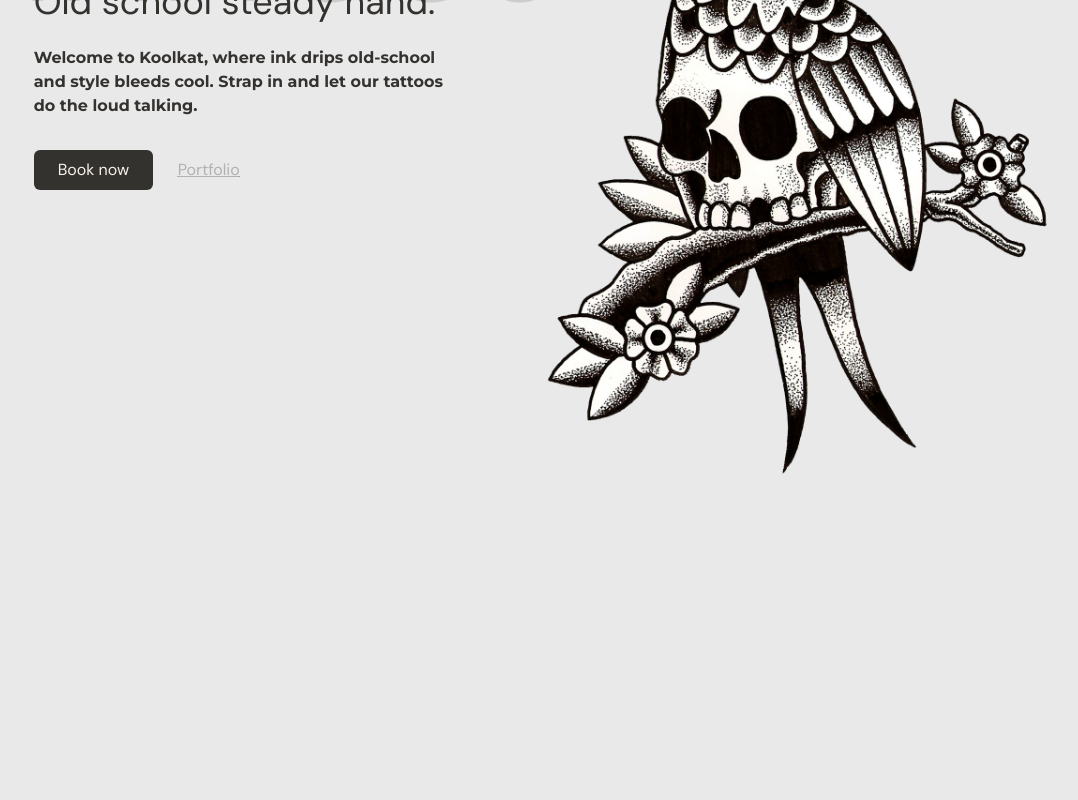
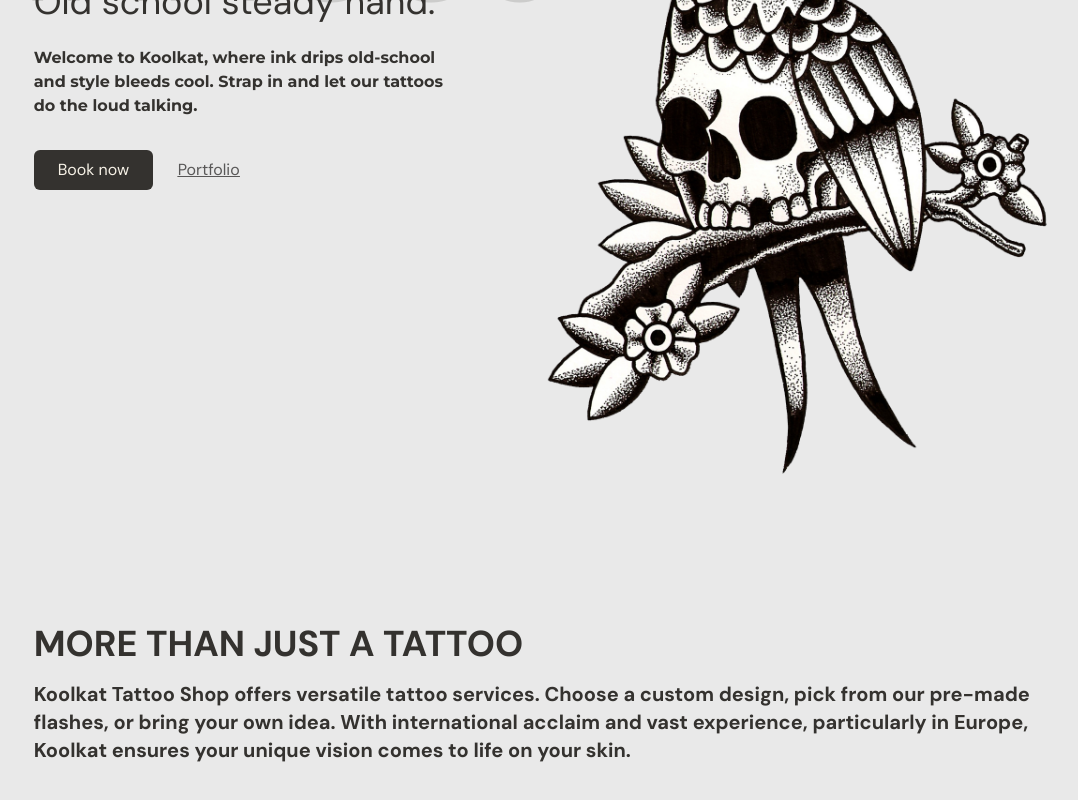
Before and after one commit to elon5000/tattoo-app, a React (Vite) app: page / in a window 1280 px wide. Shown: the part 314-1114 px from the top of the page, without its empty margins (73-1151 px from the left). Before the commit the page ends 944 px from the top, so only its background shows below. Built offline with nearby package versions, Linux system fonts and the light colour scheme.

Commit message:
Benefits section added

```diff
--- a/src/App.tsx
+++ b/src/App.tsx
@@ -2,8 +2,9 @@
 import { useState, useEffect } from 'react'
 
 // * Cmps
+import Home from '@/components/Home'
+import Benefits from '@/components/Benefits'
 import MainHeader from '@/components/MainHeader'
-import Home from '@/components/Home'
 
 // * Types
 import { SelectedPage } from './shared/types'
@@ -37,5 +38,9 @@ export default function App() {
       selectedPage={selectedPage}
       setSelectedPage={setSelectedPage}
     />
+    <Benefits
+      selectedPage={selectedPage}
+      setSelectedPage={setSelectedPage}
+    />
   </div>
 }
--- /dev/null
+++ b/src/components/Benefits/index.tsx
@@ -0,0 +1,27 @@
+
+// * Modules
+import { motion } from 'framer-motion'
+
+// * Types
+import { SelectedPage } from '@/shared/types'
+
+// * SVGs
+import { HomeModernIcon, UserGroupIcon, AcademicCapIcon } from '@heroicons/react/24/solid'
+
+type Props = {
+    selectedPage: SelectedPage
+    setSelectedPage: (value: SelectedPage) => void
+}
+
+export default function Benefits({ selectedPage, setSelectedPage }: Props) {
+    return <motion.section
+        id="benefits"
+        className="main-layout min-h-full py-20"
+        onViewportEnter={() => { setSelectedPage(SelectedPage.Benefits) }}
+    >
+        <motion.div>
+            <h3 className="uppercase font-extrabold text-4xl my-4">More than just a tattoo</h3>
+            <p className='font-bold text-xl'>Koolkat Tattoo Shop offers versatile tattoo services. Choose a custom design, pick from our pre-made flashes, or bring your own idea. With international acclaim and vast experience, particularly in Europe, Koolkat ensures your unique vision comes to life on your skin.</p>
+        </motion.div>
+    </motion.section>
+}
--- a/src/components/Home/index.tsx
+++ b/src/components/Home/index.tsx
@@ -25,7 +25,7 @@ export default function Home({ setSelectedPage, selectedPage }: Props) {
     const isAboveMediumScreens = useMediaQuery('(min-width: 1060px)')
     const isMiniScreens = useMediaQuery('(max-width: 370px)')
 
-    const sectionStyles = `flex main-layout mx-auto gap-12 h-fit pb-10 md:h-full md:pb-0 ${isAboveMediumScreens ? 'flex-row mt-36' : 'flex-col mt-28'}`
+    const sectionStyles = `flex main-layout gap-12 h-fit pb-10 md:h-full md:pb-0 ${isAboveMediumScreens ? 'flex-row mt-36' : 'flex-col mt-28'}`
     const h1Styles = `logo relative md:before:content-["KoolKat_Tattoos"] before:max-w-[100%] before:absolute before:-top-16 before:-left-8 cursor-default ${isMiniScreens ? 'text-5xl' : 'text-7xl'} before:text-9xl before:text-gray-20-trans before:z-[-1] mb-2 uppercase`
     const imgStyles = `object-contain ${isAboveMediumScreens ? 'max-w-[600px]' : 'w-full'}`
     return <section
@@ -40,9 +40,10 @@ export default function Home({ setSelectedPage, selectedPage }: Props) {
                 hidden: { opacity: 0, x: -60 },
                 visible: { opacity: 1, x: 0 }
             }}
+            onViewportEnter={()=> { setSelectedPage(SelectedPage.Home) }}
         >
             <h1 className={h1Styles}>KoolKat Tattoos</h1>
-            <h3 className="cursor-default text-4xl mb-6">Old school steady hand.</h3>
+            <h2 className="cursor-default text-4xl mb-6">Old school steady hand.</h2>
             <p className="cursor-default font-montserrat mb-8">Welcome to Koolkat, where ink drips old-school and style bleeds cool. Strap in and let our tattoos do the loud talking.</p>
             <div className='flex w-full max-w-[206px] justify-between items-center'>
                 <ActionButton children="Book now" setSelectedPage={setSelectedPage} title="Contact us for booking" value={SelectedPage.ContactUs} />
@@ -57,7 +58,7 @@ export default function Home({ setSelectedPage, selectedPage }: Props) {
             alt="Homepage graphics"
             initial="hidden"
             whileInView="visible"
-            transition={{ duration: 0.5 }}
+            transition={{ delay: 0.2, duration: 0.5 }}
             viewport={{ once: true, amount: 0.5 }}
             variants={{
                 hidden: { opacity: 0, y: 60 },
--- a/src/components/MainHeader/index.tsx
+++ b/src/components/MainHeader/index.tsx
@@ -16,11 +16,11 @@ type Props = {
 
 export default function MainHeader({ isTopOfPage, selectedPage, isMainNavOpen, setSelectedPage, setIsMainNavOpen }: Props) {
 
-    const headerStyles = `fixed w-full top-0 z-30 ${isTopOfPage ? '' : 'bg-gray-300-trans'}`
+    const headerStyles = `fixed w-full top-0 z-30 ${isTopOfPage ? '' : 'bg-gray-500-trans'}`
     const h1LogoStyles = `logo text-2xl font-bold uppercase ${!isTopOfPage ? 'text-gray-20' : ''}`
 
     return <header className={headerStyles}>
-        <div className="main-layout items-center flex-between gap-16 mx-auto py-6">
+        <div className="main-layout items-center flex-between gap-16 py-6">
             <h1 title="Koolkat tattoos" className={h1LogoStyles}>Koolkat</h1>
             <MainNavBar
                 isTopOfPage={isTopOfPage}
--- a/src/components/MainNavBar/Link.tsx
+++ b/src/components/MainNavBar/Link.tsx
@@ -12,7 +12,7 @@ type Props = {
 export function Link({ pageName, selectedPage, setSelectedPage }: Props) {
 
     const pageRouteStr = pageName.replace(/ /g, "") as SelectedPage
-    const fontStyle = (selectedPage === pageName) ? 'text-red-100' : 'text-gray-100'
+    const fontStyle = (selectedPage === pageName) ? 'text-red-100' : 'text-gray-200'
     const linkStyles = `${fontStyle} py-2 transition duration-100 hover:text-red-100 capitalize cursor-pointer`
 
     return <AnchorLink
--- a/src/styles/helpers.css
+++ b/src/styles/helpers.css
@@ -1,5 +1,5 @@
 .main-layout {
-    @apply w-5/6;
+    @apply w-5/6 mx-auto;
 }
 
 .flex-between {
--- a/tailwind.config.js
+++ b/tailwind.config.js
@@ -13,9 +13,11 @@ export default {
         'gray-20': '#E9E9E9',
         'gray-50': '#C9CCD1',
         'gray-100': '#B1B1B1',
+        'gray-200': '#585757',
         'gray-20-trans': '#43413d2b',
         'gray-100-trans': '#43413d4a',
         'gray-300-trans': '#43413df2',
+        'gray-500-trans': '#1f1e1ef5',
         'gray-500': '#474554',
         'primary-100': '#F6F1E6',
         'primary-300': '#B8AA87',
```
